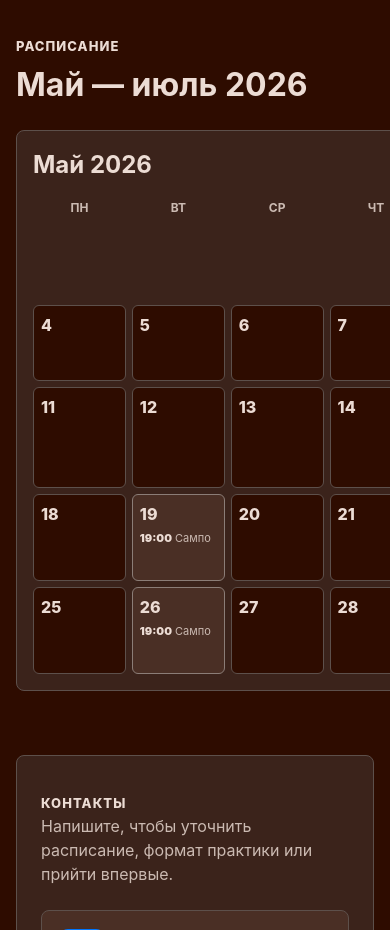
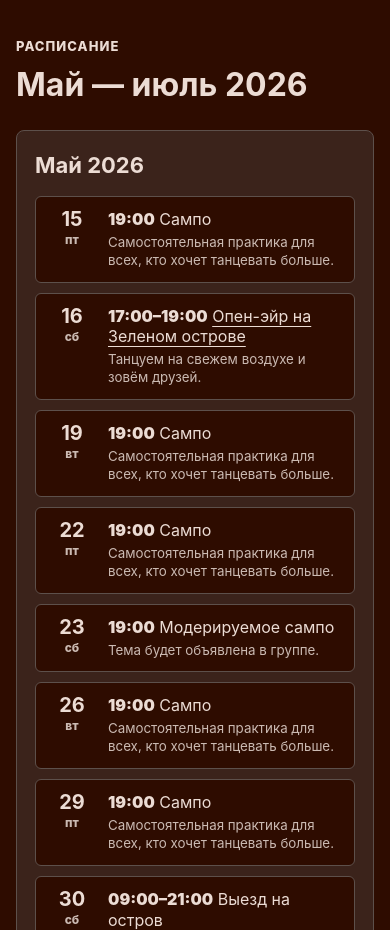
Before and after one commit to rezvd/dance-and-friends, a React (Vite) app: page / in a window 390 px wide. Shown: the part 3140-4070 px from the top of the page. Built offline with nearby package versions, Linux system fonts and the light colour scheme.

Commit message:
fix: updated mobile calendar and yandex metrica

```diff
--- a/index.html
+++ b/index.html
@@ -39,11 +39,11 @@
         window,
         document,
         'script',
-        'https://mc.yandex.ru/metrika/tag.js?id=109197626',
+        'https://mc.yandex.ru/metrika/tag.js?id=109227445',
         'ym',
       )
 
-      ym(109197626, 'init', {
+      ym(109227445, 'init', {
         ssr: true,
         webvisor: true,
         clickmap: true,
@@ -60,7 +60,7 @@
     <noscript>
       <div>
         <img
-          src="https://mc.yandex.ru/watch/109197626"
+          src="https://mc.yandex.ru/watch/109227445"
           style="position: absolute; left: -9999px"
           alt=""
         />
--- a/src/pages/home/ui/home-page.css
+++ b/src/pages/home/ui/home-page.css
@@ -220,6 +220,10 @@
   line-height: 1.25;
 }
 
+.calendar-day__label {
+  display: block;
+}
+
 .calendar-day__event strong {
   color: var(--text);
   font-weight: 900;
@@ -266,6 +270,80 @@
   opacity: 1;
   pointer-events: auto;
   transform: translateY(0);
+}
+
+.mobile-schedule {
+  display: none;
+}
+
+.mobile-schedule__month {
+  border: 1px solid var(--border);
+  border-radius: var(--radius);
+  background: var(--surface);
+  padding: 18px;
+}
+
+.mobile-schedule__month h3 {
+  margin: 0 0 14px;
+  color: var(--text);
+  font-size: 22px;
+}
+
+.mobile-schedule__events {
+  display: grid;
+  gap: 10px;
+}
+
+.mobile-schedule__event {
+  display: grid;
+  grid-template-columns: 48px minmax(0, 1fr);
+  gap: 12px;
+  padding: 12px;
+  border: 1px solid var(--border);
+  border-radius: 6px;
+  background: var(--bg);
+}
+
+.mobile-schedule__event time {
+  display: grid;
+  align-content: start;
+  justify-items: center;
+  gap: 2px;
+  color: var(--text);
+  text-transform: lowercase;
+}
+
+.mobile-schedule__event time strong {
+  font-size: 20px;
+  line-height: 1;
+}
+
+.mobile-schedule__event time span {
+  color: var(--text-muted);
+  font-size: 12px;
+  font-weight: 800;
+}
+
+.mobile-schedule__event p {
+  margin: 0;
+  color: var(--text);
+  line-height: 1.3;
+}
+
+.mobile-schedule__event p strong {
+  font-weight: 900;
+}
+
+.mobile-schedule__event a {
+  text-decoration-thickness: 1px;
+  text-underline-offset: 4px;
+}
+
+.mobile-schedule__event small {
+  display: block;
+  margin-top: 4px;
+  color: var(--text-muted);
+  line-height: 1.35;
 }
 
 .contacts {
@@ -379,22 +457,12 @@
   }
 
   .calendar {
-    margin-right: -16px;
-    padding-right: 16px;
+    display: none;
   }
 
-  .calendar-month {
-    flex-basis: 720px;
-    padding: 16px;
-  }
-
-  .calendar-day {
-    min-height: 76px;
-    padding: 7px;
-  }
-
-  .calendar-day__event {
-    font-size: 11px;
+  .mobile-schedule {
+    display: grid;
+    gap: 14px;
   }
 
   .contacts {
--- a/src/pages/home/ui/home-page.tsx
+++ b/src/pages/home/ui/home-page.tsx
@@ -1,12 +1,18 @@
 import {
   calendarMonths,
   directions,
+  scheduleEvents,
 } from '@/entities/project/model/school-info'
 import { Button } from '@/shared/ui/button'
 
 import './home-page.css'
 
 const weekdays = ['Пн', 'Вт', 'Ср', 'Чт', 'Пт', 'Сб', 'Вс']
+
+const mobileScheduleMonths = calendarMonths.map((month) => ({
+  title: month.title,
+  events: scheduleEvents.filter((event) => getMonthTitle(event.date) === month.title),
+}))
 
 export function HomePage() {
   return (
@@ -112,8 +118,9 @@ export function HomePage() {
                         className="calendar-day__event"
                         key={event.title + event.time}
                       >
-                        <span>
-                          <strong>{event.time}</strong> {event.title}
+                        <span className="calendar-day__label">
+                          <strong>{event.time}</strong>
+                          <span className="calendar-day__title">{event.title}</span>
                         </span>
                         <span className="calendar-day__tooltip" role="tooltip">
                           {event.href ? (
@@ -128,6 +135,37 @@ export function HomePage() {
                       </span>
                     ))}
                   </div>
+                ))}
+              </div>
+            </article>
+          ))}
+        </div>
+
+        <div className="mobile-schedule" aria-label="Список событий Jazz Time">
+          {mobileScheduleMonths.map((month) => (
+            <article className="mobile-schedule__month" key={month.title}>
+              <h3>{month.title}</h3>
+              <div className="mobile-schedule__events">
+                {month.events.map((event) => (
+                  <article className="mobile-schedule__event" key={`${event.date}-${event.title}`}>
+                    <time dateTime={event.date}>
+                      <strong>{getDayNumber(event.date)}</strong>
+                      <span>{getWeekday(event.date)}</span>
+                    </time>
+                    <div>
+                      <p>
+                        <strong>{event.time}</strong>{' '}
+                        {event.href ? (
+                          <a href={event.href} target="_blank" rel="noreferrer">
+                            {event.title}
+                          </a>
+                        ) : (
+                          event.title
+                        )}
+                      </p>
+                      <small>{event.description}</small>
+                    </div>
+                  </article>
                 ))}
               </div>
             </article>
@@ -171,3 +209,27 @@ export function HomePage() {
 function scrollToSection(id: string) {
   document.getElementById(id)?.scrollIntoView({ behavior: 'smooth' })
 }
+
+function getDate(date: string) {
+  return new Date(`${date}T12:00:00+06:00`)
+}
+
+function getMonthTitle(date: string) {
+  const parsedDate = getDate(date)
+  const month = new Intl.DateTimeFormat('ru-RU', { month: 'long' }).format(parsedDate)
+  return `${capitalize(month)} ${parsedDate.getFullYear()}`
+}
+
+function getDayNumber(date: string) {
+  return getDate(date).getDate()
+}
+
+function getWeekday(date: string) {
+  return new Intl.DateTimeFormat('ru-RU', { weekday: 'short' })
+    .format(getDate(date))
+    .replace('.', '')
+}
+
+function capitalize(value: string) {
+  return value.charAt(0).toUpperCase() + value.slice(1)
+}
```
